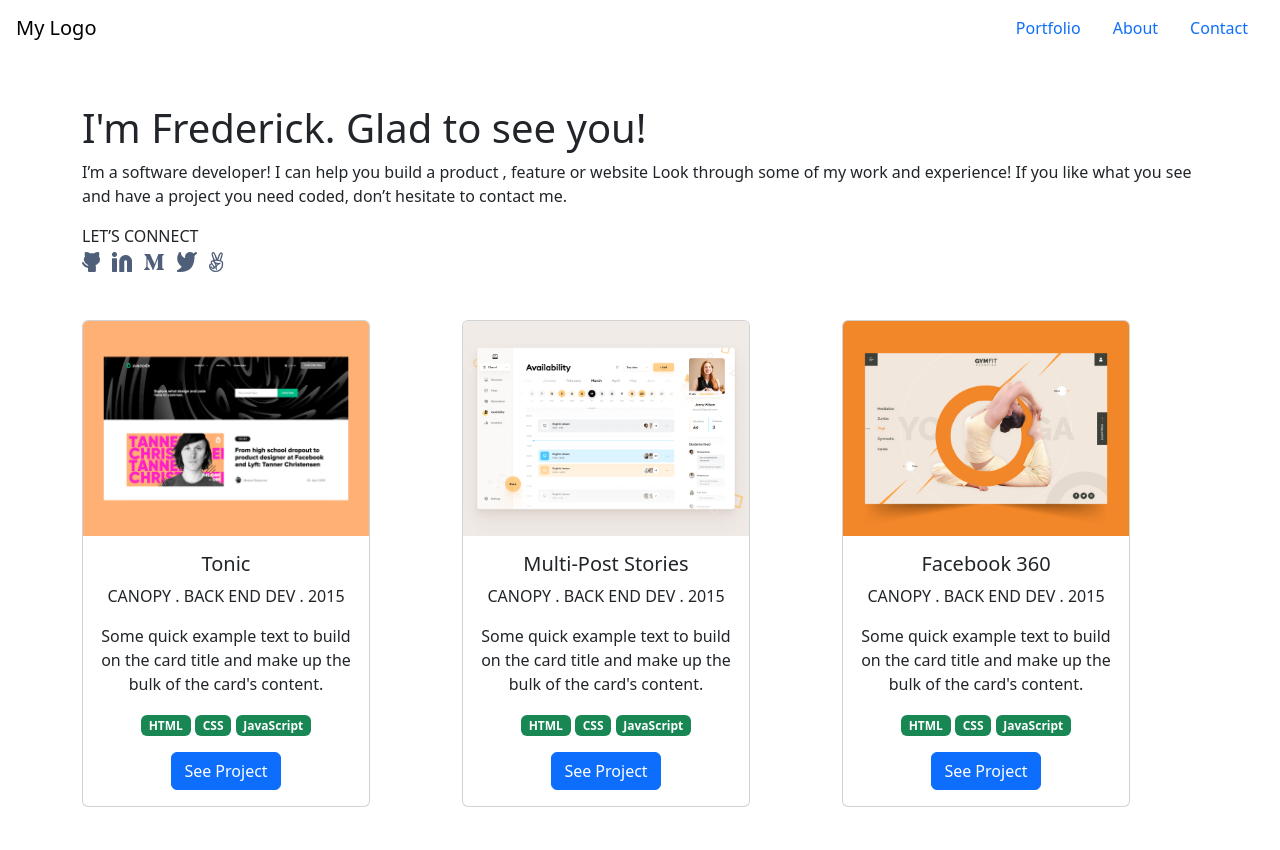
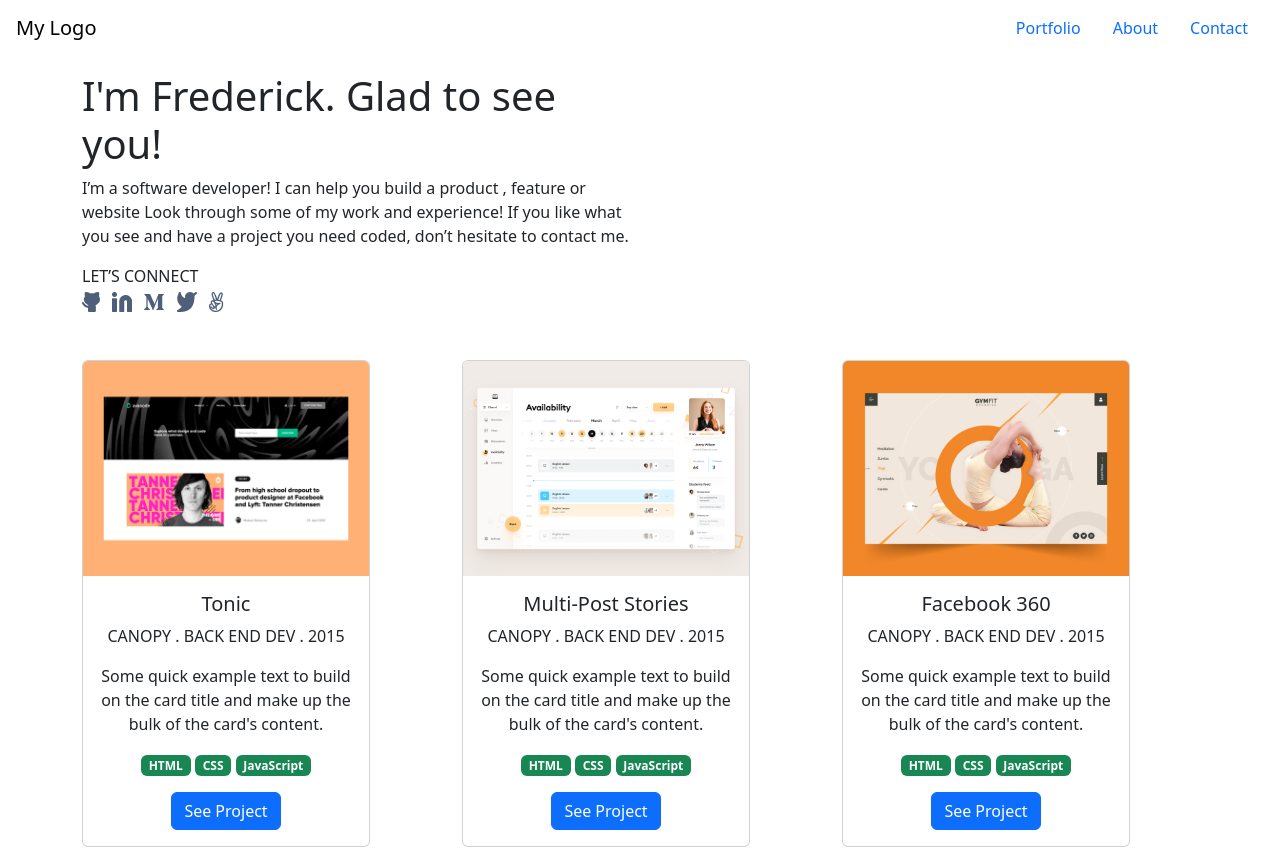
Before and after one commit to Frederick-Ye/Bootstrap-project, a plain HTML site: page index.html in a window 1280 px wide. Shown: the top 850 px of the page. Drawn offline with nearby package versions, Linux system fonts and the light colour scheme.

Commit message:
upate html and add css file

```diff
--- a/index.html
+++ b/index.html
@@ -26,7 +26,8 @@
   </nav>
 
   <!-- Hero -->
-  <section class="container mt-5 text-dark">
+  <header class="container">
+    <div class="col-12 col-lg-6">
       <h1>I'm Frederick.
         Glad to see you!</h1>
       <p>I’m a software developer! I can help you build a product ,
@@ -41,7 +42,8 @@
           <a href="#" class="me-2"><img src="./assets/images/twitter-logo.png" alt="connect-link-img"></a>
           <a href="#" class="me-2"><img src="./assets/images/angel-list-logo.png" alt="connect-link-img"></a>
         </div>
-  </section>
+    </div>
+  </header>
   <!-- project-card -->
   <div class="container text-center">
     <div class="row">
```
Also changed, not shown: assets/icons/style.css (added). Lines whose indentation alone changed are shown as unchanged.
